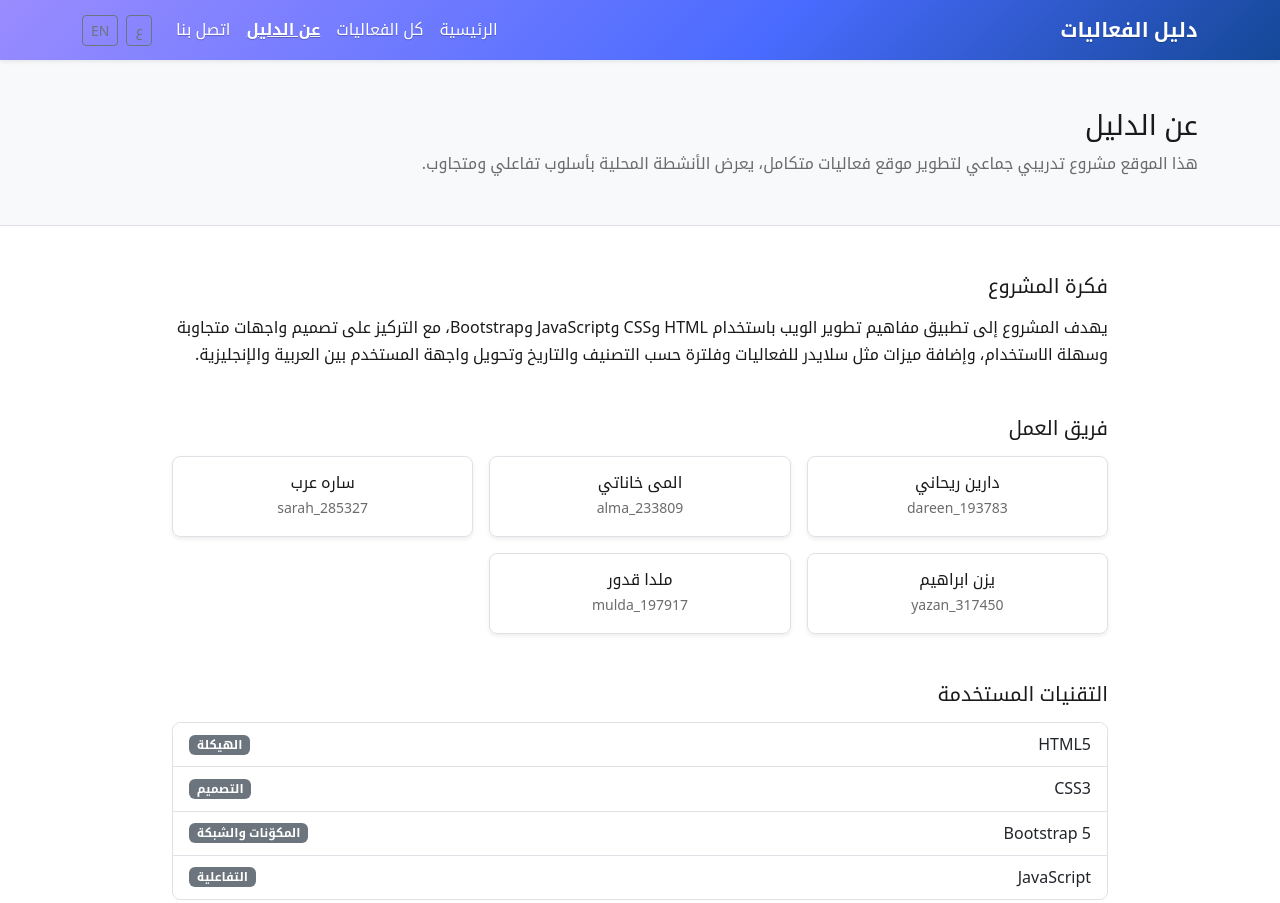
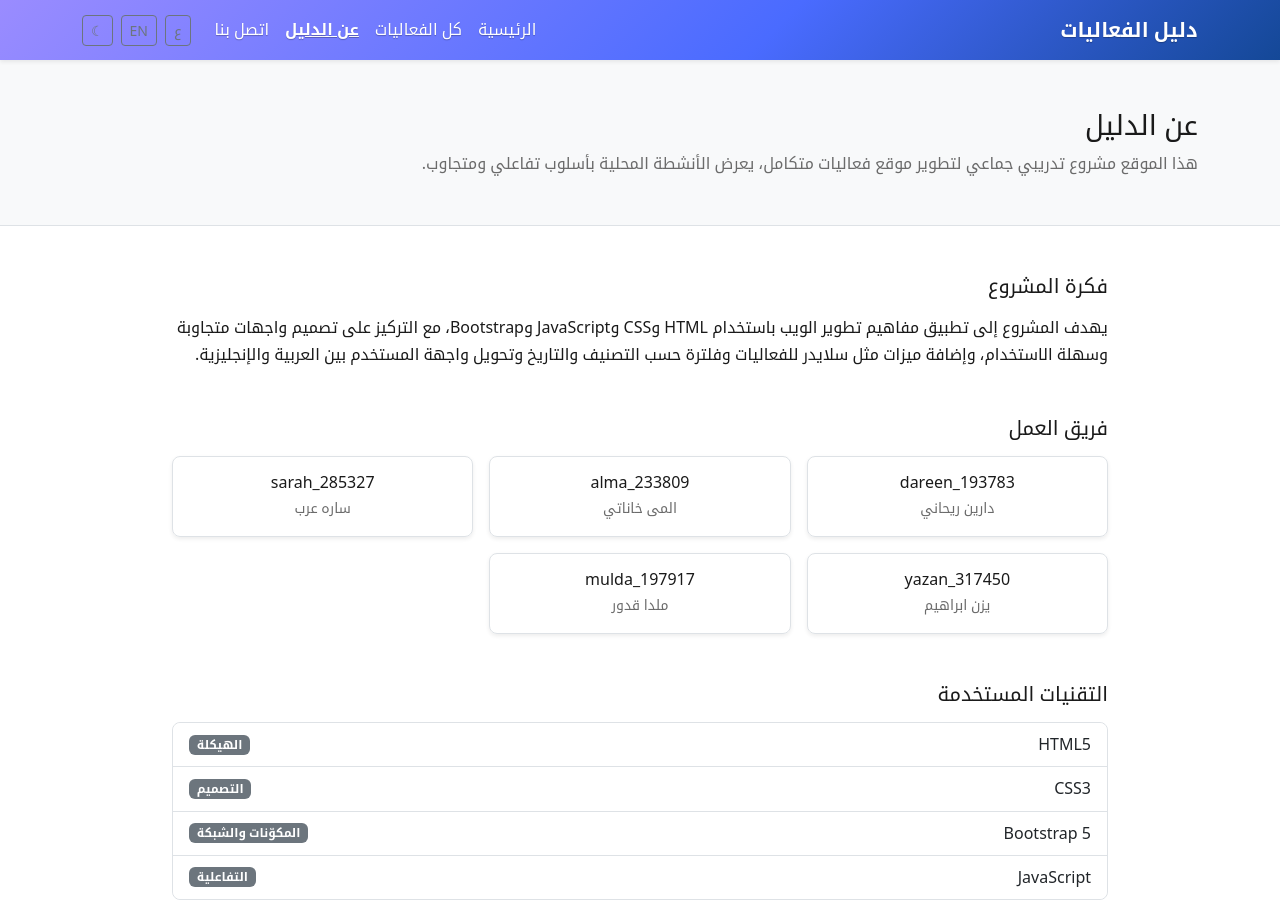
Before and after one commit to studantF24/my-html-project, a plain HTML site: page about.html in a window 1280 px wide. Shown: the top 903 px of the page. Drawn offline with nearby package versions, Linux system fonts and the light colour scheme.

Commit message:
Update about.html

```diff
--- a/about.html
+++ b/about.html
@@ -36,6 +36,8 @@
                         aria-label="العربية">ع</button>
                     <button id="langEn" type="button" class="btn btn-sm btn-outline-secondary"
                         aria-label="English">EN</button>
+                    <button id="themeToggle" type="button" class="btn btn-sm btn-outline-secondary"
+                        aria-label="Theme">☾</button>
                 </div>
             </div>
         </div>
@@ -69,32 +71,32 @@
             <div class="row g-3">
                 <div class="col-12 col-md-6 col-lg-4">
                     <div class="p-3 border rounded-3 h-100 shadow-sm text-center">
-                        <h3 class="h6 mb-1">دارين ريحاني</h3>
-                        <p class="text-muted small mb-0">dareen_193783</p>
+                        <h3 class="h6 mb-1">dareen_193783</h3>
+                        <p class="text-muted small mb-0">دارين ريحاني</p>
                     </div>
                 </div>
                 <div class="col-12 col-md-6 col-lg-4">
                     <div class="p-3 border rounded-3 h-100 shadow-sm text-center">
-                        <h3 class="h6 mb-1">المى خاناتي</h3>
-                        <p class="text-muted small mb-0">alma_233809</p>
+                        <h3 class="h6 mb-1">alma_233809</h3>
+                        <p class="text-muted small mb-0">المى خاناتي</p>
                     </div>
                 </div>
                 <div class="col-12 col-md-6 col-lg-4">
                     <div class="p-3 border rounded-3 h-100 shadow-sm text-center">
-                        <h3 class="h6 mb-1">ساره عرب</h3>
-                        <p class="text-muted small mb-0">sarah_285327</p>
+                        <h3 class="h6 mb-1">sarah_285327</h3>
+                        <p class="text-muted small mb-0">ساره عرب</p>
                     </div>
                 </div>
                 <div class="col-12 col-md-6 col-lg-4">
                     <div class="p-3 border rounded-3 h-100 shadow-sm text-center">
-                        <h3 class="h6 mb-1">يزن ابراهيم</h3>
-                        <p class="text-muted small mb-0">yazan_317450</p>
+                        <h3 class="h6 mb-1">yazan_317450</h3>
+                        <p class="text-muted small mb-0">يزن ابراهيم</p>
                     </div>
                 </div>
                 <div class="col-12 col-md-6 col-lg-4">
                     <div class="p-3 border rounded-3 h-100 shadow-sm text-center">
-                        <h3 class="h6 mb-1">ملدا قدور</h3>
-                        <p class="text-muted small mb-0">mulda_197917</p>
+                        <h3 class="h6 mb-1">mulda_197917</h3>
+                        <p class="text-muted small mb-0">ملدا قدور</p>
                     </div>
                 </div>
             </div>
```
